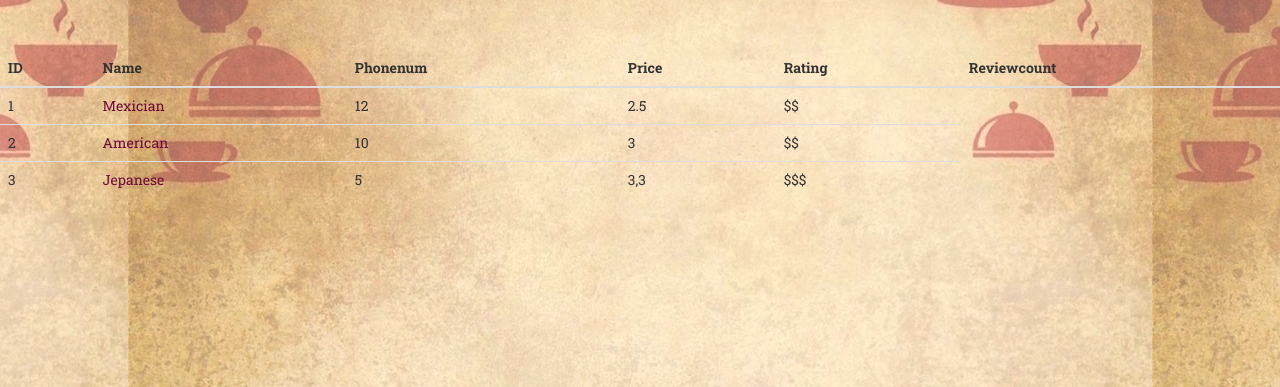
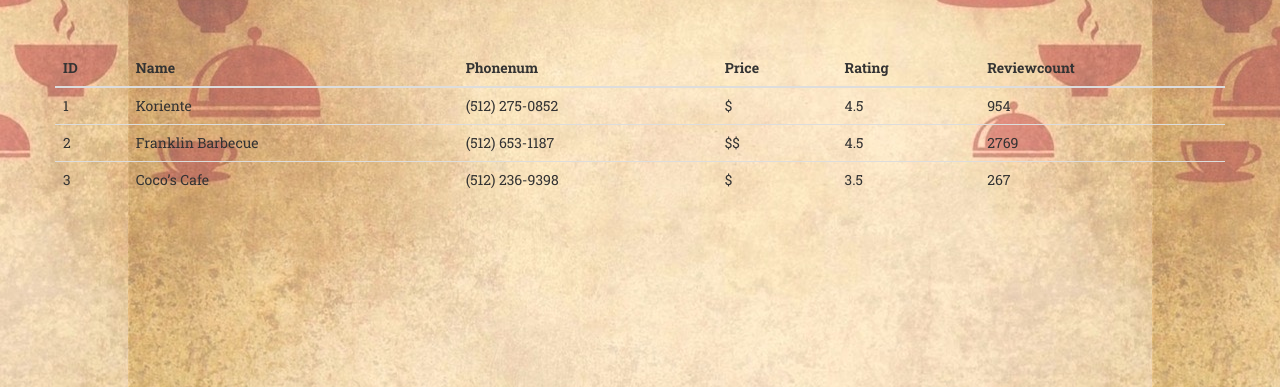
Before and after one commit to brockuniera/cs373-idb, a Flask app: page /restaurant in a window 1280 px wide. Shown: the part 100-487 px from the top of the page. Run offline with Flask 2, Linux system fonts and the light colour scheme; some libraries are stand-ins or nearby versions; some web fonts are replaced.

Commit message:
finish the details of the table and add the hover table

```diff
--- a/app/templates/restaurant.html
+++ b/app/templates/restaurant.html
@@ -80,6 +80,8 @@
 
 <!--table-->
     <section id="table">
+        <div class="container">
+            <div class = "row">
             <table class="table table-hover">
                 <thead>
               <tr>
@@ -90,40 +92,33 @@
                 <th >Rating</th>
                 <th >Reviewcount</th>
               </tr>
-            </thread>
+                </thead>
               <tr>
                 <td >1</td>
-            <td >
-                <a href="/category/1">
-                <div>Mexician</div>
-                </a>
-            </td>
-            <td >12</td>
-            <td >2.5</td>
-            <td >$$</td>
+                <td >Koriente</td>
+                <td >(512) 275-0852</td>
+                <td > $ </td>
+                <td >4.5</td>
+                <td >954</td>
               </tr>
               <tr>
                 <td >2</td>
-            <td >
-                <a href="/american">
-                <div>American</div>
-                </a>
-            </td>
-            <td >10</td>
-            <td >3</td>
-            <td >$$</td>
+                <td >Franklin Barbecue</td>
+                <td >(512) 653-1187</td>
+                <td > $$ </td>
+                <td >4.5</td>
+                <td >2769 </td>
               </tr>
               <tr>
                 <td >3</td>
-            <td >
-                <a href="/jepanese">
-                <div>Jepanese</div>
-                </a>
-            </td>
-            <td >5</td>
-            <td >3,3</td>
-            <td >$$$</td>
+                <td >Coco’s Cafe</td>
+                <td >(512) 236-9398</td>
+                <td > $ </td>
+                <td >3.5</td>
+                <td >267 </td>
               </tr>
             </table>
+    </div>
+    </div>
     </section>
 </html>
```
Lines whose indentation alone changed are shown as unchanged.
